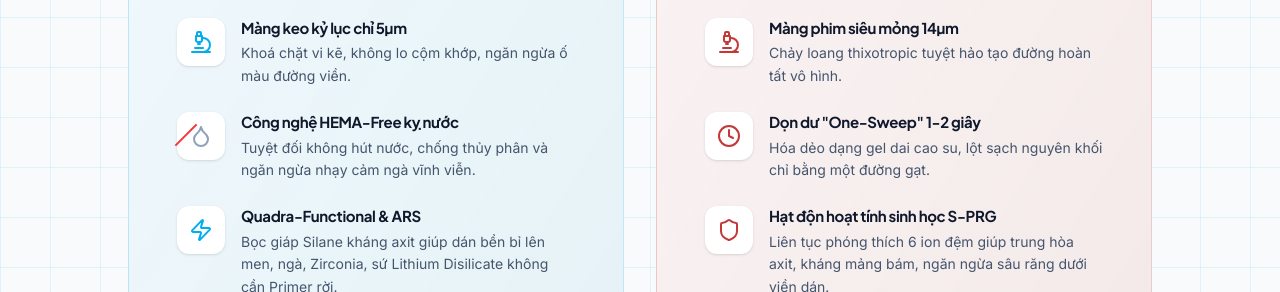
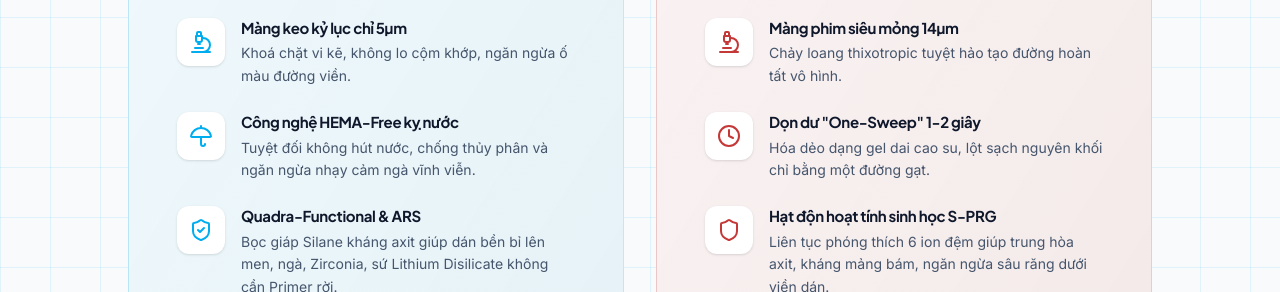
Before and after one commit to nienmarketing-netizen/shofu.sota-d.com, a React (Vite) app: page /giai-phap/phuc-hinh-gian-tiep in a window 1280 px wide. Shown: the part 2800-3092 px from the top of the page. Built offline with nearby package versions, Linux system fonts and the light colour scheme.

Commit message:
feat(ui): update icons for BeautiBond Xtreme features

```diff
--- a/src/components/shofu/solutions/IndirectRestoration.tsx
+++ b/src/components/shofu/solutions/IndirectRestoration.tsx
@@ -4,7 +4,7 @@ import {
   ShieldCheck, Zap, Coins, AlertTriangle, HeartPulse, Banknote,
   Droplet, Microscope, ArrowRight, Gift, ChevronDown, CheckCircle2,
   Clock, Shield, BarChart3, TestTube, Quote, Image as ImageIcon,
-  Unlink, Layers
+  Unlink, Layers, Umbrella
 } from 'lucide-react';
 
 const FaqItem = ({ question, answer }: { question: string, answer: string }) => {
@@ -225,10 +225,7 @@ export function IndirectRestoration() {
                 </li>
                 <li className="flex items-start gap-4">
                   <div className="w-12 h-12 rounded-xl bg-white flex items-center justify-center shrink-0 shadow-sm">
-                    <div className="relative">
-                      <Droplet className="w-6 h-6 text-slate-400" />
-                      <div className="absolute inset-0 bg-red-500 w-[2px] h-[30px] rotate-45 transform origin-center -translate-x-1 -translate-y-1"></div>
-                    </div>
+                    <Umbrella className="w-6 h-6 text-[#00ADEF]" />
                   </div>
                   <div>
                     <h4 className="font-heading font-bold text-sm sm:text-[15px] mb-1 leading-snug text-slate-900">Công nghệ HEMA-Free kỵ nước</h4>
@@ -237,7 +234,7 @@ export function IndirectRestoration() {
                 </li>
                 <li className="flex items-start gap-4">
                   <div className="w-12 h-12 rounded-xl bg-white flex items-center justify-center shrink-0 shadow-sm">
-                    <Zap className="w-6 h-6 text-[#00ADEF]" />
+                    <ShieldCheck className="w-6 h-6 text-[#00ADEF]" />
                   </div>
                   <div>
                     <h4 className="font-heading font-bold text-sm sm:text-[15px] mb-1 leading-snug text-slate-900">Quadra-Functional & ARS</h4>
```
